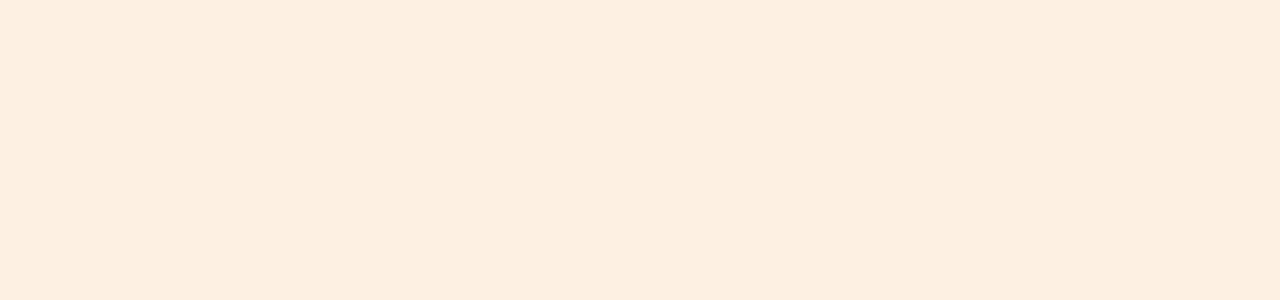
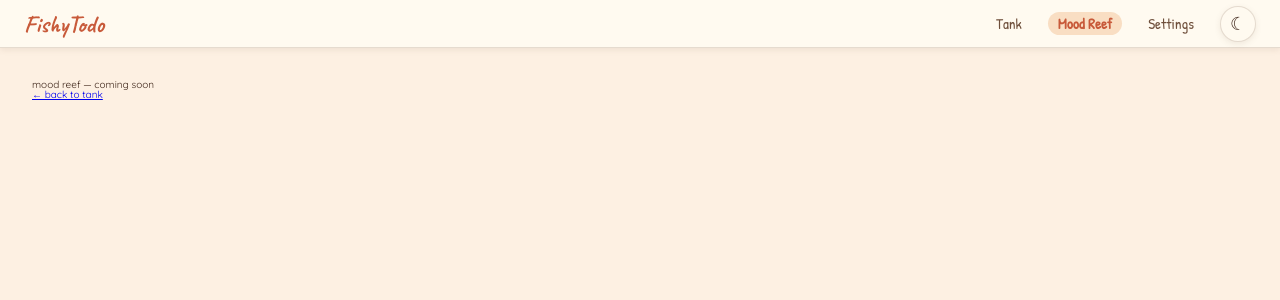
Before and after one commit to PatriciaMoraru/FishyTodo, a React (Vite) app: page /mood in a window 1280 px wide. Before the commit this address had no page. Shown: the top 300 px of the page. Built offline with nearby package versions, Linux system fonts and the light colour scheme.

Commit message:
feat: add MoodReef route, blank page shell and navbar link

```diff
--- a/src/App.jsx
+++ b/src/App.jsx
@@ -4,6 +4,7 @@ import TankView from './components/TankView'
 import ListView from './components/ListView'
 import SettingsView from './components/SettingsView'
 import LandingView from './components/LandingView'
+import MoodReefView from './components/MoodReefView'
 import { TaskProvider } from './context/TaskContext'
 import { ThemeProvider, useTheme } from './context/ThemeContext'
 import { MoodProvider } from './context/MoodContext'
@@ -36,6 +37,7 @@ export default function App() {
           <Route path="/" element={<LandingView />} />
           <Route element={<AppLayout />}>
             <Route path="/tank" element={<HomeView />} />
+            <Route path="/mood" element={<MoodReefView />} />
             <Route path="/settings" element={<SettingsView />} />
           </Route>
         </Routes>
--- /dev/null
+++ b/src/components/MoodReefView.css
@@ -0,0 +1,6 @@
+/* ── mood reef page ──────────────────────────────── */
+.mood-reef {
+  padding: 3.2rem;
+  overflow-y: auto;
+  height: 100%;
+}
--- /dev/null
+++ b/src/components/MoodReefView.jsx
@@ -0,0 +1,11 @@
+import { Link } from 'react-router-dom'
+import './MoodReefView.css'
+
+export default function MoodReefView() {
+  return (
+    <div className="mood-reef screen">
+      <p>mood reef — coming soon</p>
+      <Link to="/tank" className="mood-reef-back">← back to tank</Link>
+    </div>
+  )
+}
--- a/src/components/Navbar.jsx
+++ b/src/components/Navbar.jsx
@@ -14,6 +14,9 @@ export default function Navbar() {
         <NavLink to="/tank" className={({ isActive }) => isActive ? 'nav-link active' : 'nav-link'}>
           Tank
         </NavLink>
+        <NavLink to="/mood" className={({ isActive }) => isActive ? 'nav-link active' : 'nav-link'}>
+          Mood Reef
+        </NavLink>
         <NavLink to="/settings" className={({ isActive }) => isActive ? 'nav-link active' : 'nav-link'}>
           Settings
         </NavLink>
```
